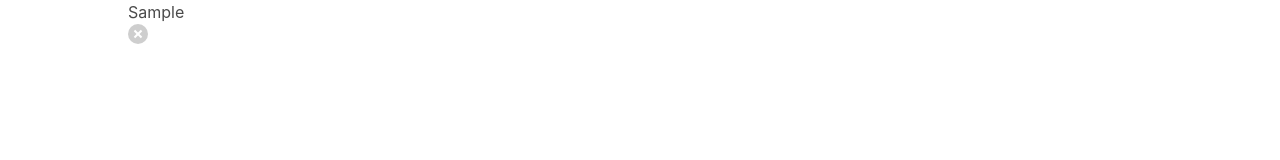
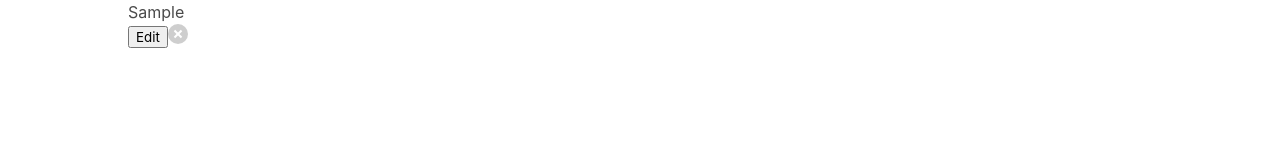
Before and after one commit to deiu25/books, a React (Create React App) app: page / in a window 1280 px wide. Both pictures are taken after typing "Sample" into the empty fields and a click on the button "Create". Shown: the top 160 px of the page. Built offline with nearby package versions, Linux system fonts and the light colour scheme.

Commit message:
updating the title

```diff
--- a/src/App.js
+++ b/src/App.js
@@ -3,7 +3,18 @@
 import BookList from "./components/BookList";
 
 function App() {
-  const [books, setBooks] = useState([]);
+  const [books, setBooks] = useState([])
+
+  const editBookById = (id, title) => {
+    const updatedBooks = books.map((book) => {
+      if(book.id === id) {
+        return { ...book, title: newTitle };
+      } else {
+        return book;
+      }
+    });
+    setBooks(updatedBooks);
+  };
 
   const deleteBookById = (id) => {
     const updatedBooks = books.filter((book) => {
@@ -19,7 +30,7 @@
 
   return (
   <div className="app">
-    <BookList books={books} onDelete={deleteBookById}/>
+    <BookList onEdit={editBookById} books={books} onDelete={deleteBookById}/>
     <BookCreate onCreate={createBook} />
   </div>
   );
--- a/src/components/BookEdit.js
+++ b/src/components/BookEdit.js
@@ -1,5 +1,23 @@
-function BookEdit() {
-  return <div>BookEdit</div>;
+import { useState } from "react";
+
+function BookEdit({ book }) {
+  const [title, setTitle] = useState(book.title);
+
+  const handleChange = (event) => {
+    setTitle(event.target.value);
+  };
+
+  const handleSubmit = (event) => {
+    event.preventDefault();
+
+    console.log('New title', title);
+  };
+
+  return <form onSubmit={handleSubmit} className="book-edit">
+    <label>Title</label>
+    <input className="input" value={title} onChange={handleChange}/>
+    <button className="button is-primary">Update</button>
+  </form>;
 }
 
 export default BookEdit;
--- a/src/components/BookList.js
+++ b/src/components/BookList.js
@@ -1,8 +1,8 @@
 import BookShow from "./BookShow";
 
-function BookList({books, onDelete}) {
+function BookList({ books, onDelete, onEdit }) {
   const renderedBooks = books.map((book) => {
-    return <BookShow onDelete={onDelete} key={book.id} book={book} />
+    return <BookShow onEdit={onEdit} onDelete={onDelete} key={book.id} book={book} />
   });
 
   return <div className="book-list">{renderedBooks}</div>;
--- a/src/components/BookShow.js
+++ b/src/components/BookShow.js
@@ -1,13 +1,30 @@
-function BookShow({ book, onDelete }) {
-  const handleClick = () => {
+import { useState } from "react";
+import BookEdit from "./BookEdit";
+
+function BookShow({ book, onDelete, onEdit }) {
+  const [showEdit, setShowEdit] = useState(false);
+
+  const handleDeleteClick = () => {
     onDelete(book.id);
   };
 
+  const handleEditClick = () => {
+    setShowEdit((showEdit) => !showEdit);
+  };
+
+  let content = <h3>{book.title}</h3>
+  if(showEdit) {
+    content = <BookEdit onEdit={onEdit} book={book}/>;
+  }
+
   return (
     <div className="boot-show">
-      {book.title}
+      <div>{content}</div>
       <div className="actions">
-        <button className="delete" onClick={handleClick}>
+        <button className="edit" onClick={handleEditClick}>
+          Edit
+        </button>
+        <button className="delete" onClick={handleDeleteClick}>
           Delete
         </button>
       </div>
```
